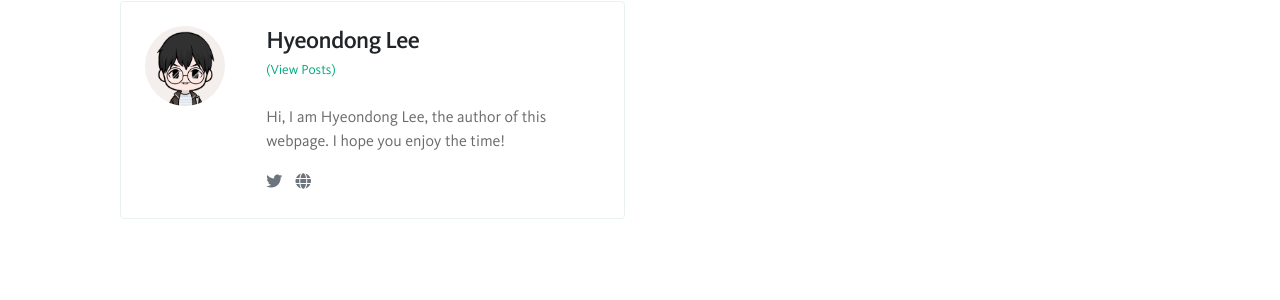
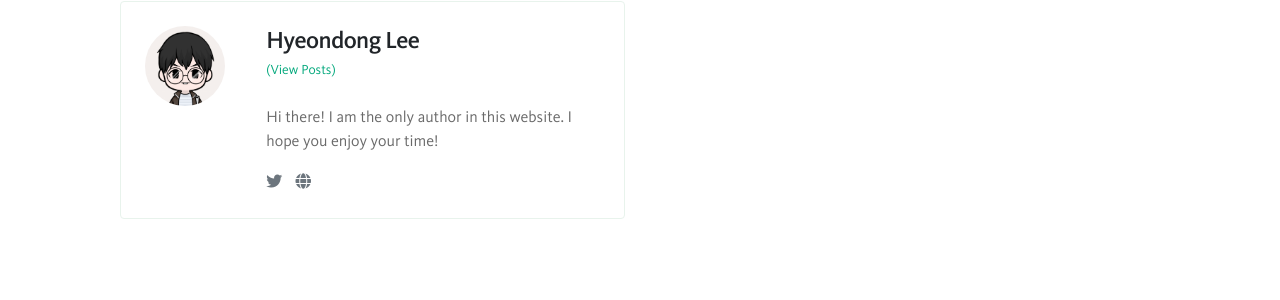
Before and after one commit to hayden-rhee/devlog, a Jekyll site: the page built from _pages/authors-list.html, in a window 1280 px wide. Shown: the part 206-506 px from the top of the page. Built offline with Jekyll 4.4.1, drawn with Linux system fonts in a browser that asks for light colours; nearby versions of some CDN libraries.

Commit message:
automatic commit on 2020-07-07 17:21:14

```diff
--- a/_config.yml
+++ b/_config.yml
@@ -23,7 +23,7 @@ authors:
       name:           Hyeondong Lee
       site:           https://hyeondnl.github.io
       myurl:          author-hyeondong-lee
-      bio:            "Hi, I am Hyeondong Lee, the author of this webpage. I hope you enjoy the time!"
+      bio:            "Hi there! I am the only author in this website. I hope you enjoy your time!"
       email:          hyeondnl@gmail.com
       twitter:        https://twitter.com/hyeondnl
       avatar:         assets/images/avatar_lhd.png
```
